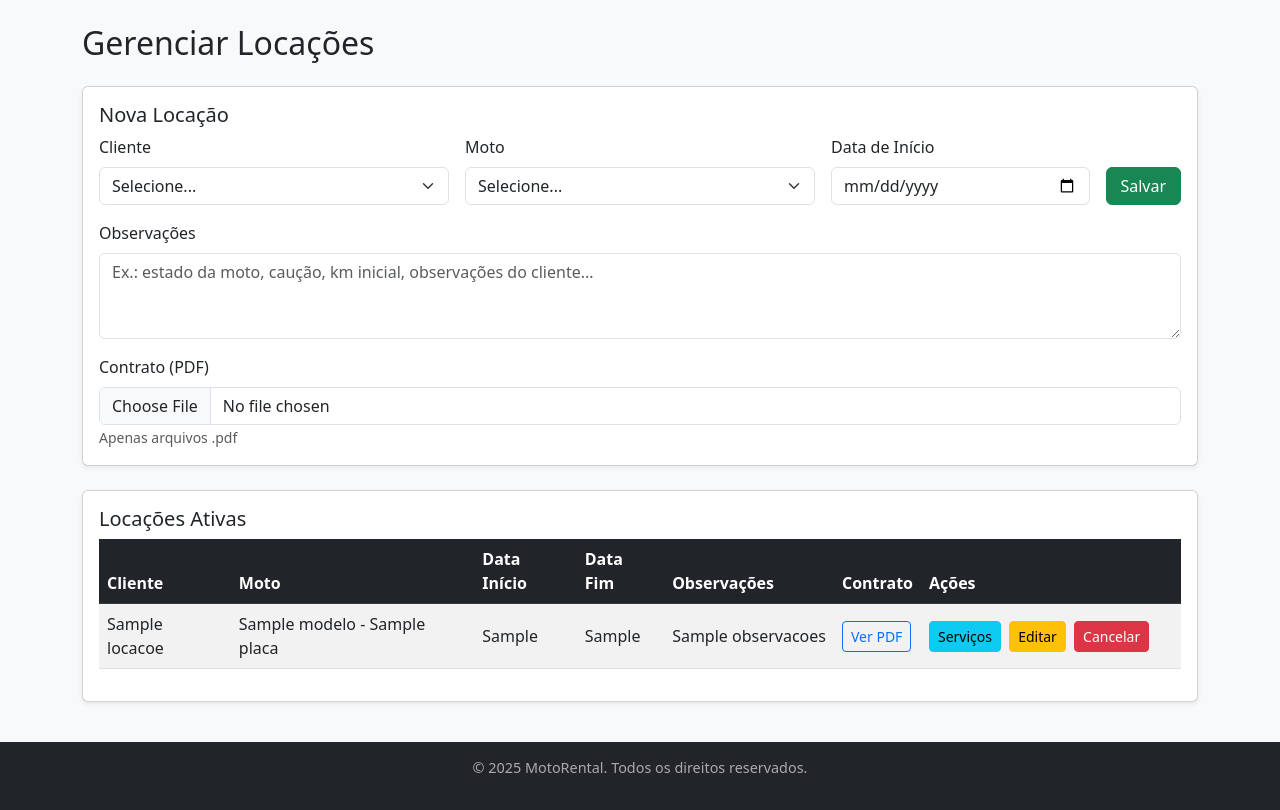
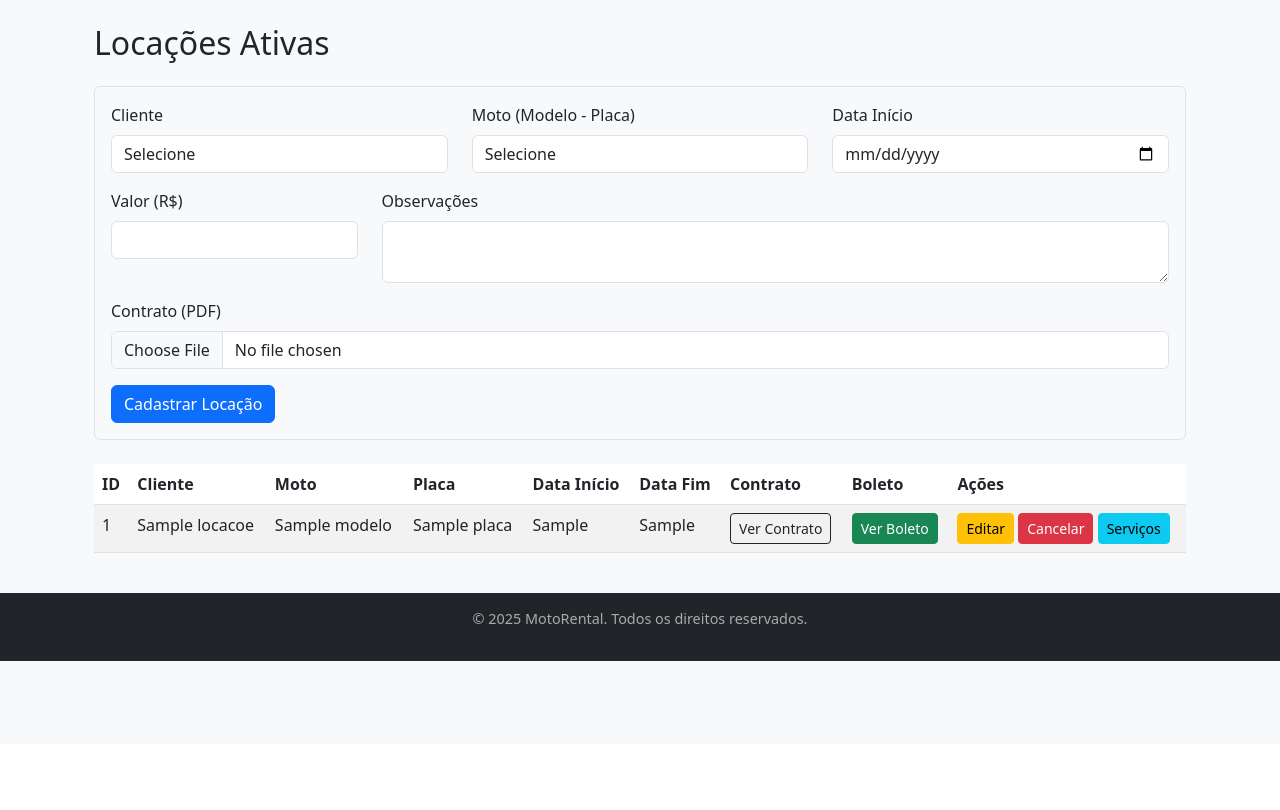
Before and after one commit to fabricio-47/MotoRental, a Flask app: page /locacoes in a window 1280 px wide. Shown: the part 56-866 px from the top of the page. After the commit the page ends 717 px from the top, so only its background shows below. Run offline with Flask 3, Linux system fonts and the light colour scheme; a database or web service that is not in the repository returns one stand-in record (values such as "Sample title"); parts of the project's set-up code (start-up, migrations or seed data) failed here and were passed over; some libraries are stand-ins or nearby versions.

Commit message:
integração com o ASAAS

```diff
--- a/app.py
+++ b/app.py
@@ -1,4 +1,5 @@
 import os
+import requests
 from flask import Flask, render_template, request, redirect, url_for, flash, session, send_from_directory
 from werkzeug.security import generate_password_hash, check_password_hash
 from werkzeug.utils import secure_filename
@@ -49,6 +50,32 @@ ALLOWED_DOC_EXTENSIONS = {'pdf', 'png', 'jpg', 'jpeg'}
 
 def allowed_documento(filename):
     return '.' in filename and filename.rsplit('.', 1)[1].lower() in ALLOWED_DOC_EXTENSIONS
+
+# ---------------- ASAAS ----------------
+ASAAS_API_KEY = os.environ.get("ASAAS_API_KEY")
+ASAAS_BASE_URL = os.environ.get("ASAAS_BASE_URL", "https://sandbox.asaas.com/api/v3")
+
+asaas_headers = {
+    "accept": "application/json",
+    "content-type": "application/json",
+    "access_token": ASAAS_API_KEY
+}
+
+def criar_cliente_asaas(nome, email, cpf, telefone):
+    payload = {"name": nome, "email": email, "cpfCnpj": cpf, "mobilePhone": telefone}
+    r = requests.post(f"{ASAAS_BASE_URL}/customers", headers=asaas_headers, json=payload)
+    return r.json()
+
+def criar_cobranca_asaas(customer_id, valor, vencimento, descricao="Locação de Moto"):
+    payload = {
+        "customer": customer_id,
+        "billingType": "BOLETO",
+        "dueDate": vencimento,
+        "value": valor,
+        "description": descricao
+    }
+    r = requests.post(f"{ASAAS_BASE_URL}/payments", headers=asaas_headers, json=payload)
+    return r.json()
 
 # Inicializa funções de banco
 init_app(app)
@@ -182,11 +209,15 @@ def clientes():
         data_nascimento = request.form.get("data_nascimento")
         observacoes = request.form.get("observacoes")
 
+        # 🔹 Cria cliente no Asaas
+        asaas_cliente = criar_cliente_asaas(nome, email, cpf, telefone)
+        asaas_id = asaas_cliente.get("id")
+
         cur.execute("""
             INSERT INTO clientes
-                (nome, email, telefone, cpf, endereco, data_nascimento, observacoes)
-            VALUES (%s,%s,%s,%s,%s,%s,%s)
-        """, (nome, email, telefone, cpf, endereco, data_nascimento, observacoes))
+                (nome, email, telefone, cpf, endereco, data_nascimento, observacoes, asaas_id)
+            VALUES (%s,%s,%s,%s,%s,%s,%s,%s)
+        """, (nome, email, telefone, cpf, endereco, data_nascimento, observacoes, asaas_id))
         conn.commit()
         return redirect(url_for("clientes"))
 
@@ -397,6 +428,7 @@ def locacoes():
         moto_id = request.form["moto_id"]
         data_inicio = request.form["data_inicio"]
         observacoes = request.form.get("observacoes")
+        valor = request.form.get("valor") or 0
 
         # Upload do contrato PDF
         contrato_pdf = None
@@ -408,10 +440,18 @@ def locacoes():
                 file.save(contrato_path)
                 contrato_pdf = filename
 
+        # 🔹 Cria cobrança no Asaas
+        cur.execute("SELECT asaas_id FROM clientes WHERE id=%s", (cliente_id,))
+        cliente = cur.fetchone()
+        boleto_url = None
+        if cliente and cliente["asaas_id"]:
+            cobranca = criar_cobranca_asaas(cliente["asaas_id"], valor, data_inicio)
+            boleto_url = cobranca.get("bankSlipUrl")
+
         cur.execute("""
-            INSERT INTO locacoes (cliente_id, moto_id, data_inicio, observacoes, contrato_pdf)
-            VALUES (%s,%s,%s,%s,%s)
-        """, (cliente_id, moto_id, data_inicio, observacoes, contrato_pdf))
+            INSERT INTO locacoes (cliente_id, moto_id, data_inicio, observacoes, contrato_pdf, boleto_url)
+            VALUES (%s,%s,%s,%s,%s,%s)
+        """, (cliente_id, moto_id, data_inicio, observacoes, contrato_pdf, boleto_url))
 
         cur.execute("UPDATE motos SET disponivel=FALSE WHERE id=%s", (moto_id,))
         conn.commit()
@@ -425,7 +465,8 @@ def locacoes():
                           l.data_fim,
                           l.cancelado,
                           l.observacoes,
-                          l.contrato_pdf
+                          l.contrato_pdf,
+                          l.boleto_url
                    FROM locacoes l
                    JOIN clientes c ON l.cliente_id=c.id
                    JOIN motos m ON l.moto_id=m.id
--- a/requirements.txt
+++ b/requirements.txt
@@ -3,3 +3,4 @@ Werkzeug>=3.0
 click>=8.0
 gunicorn>=21.2
 psycopg2-binary>=2.9
+requests
--- a/schema.sql
+++ b/schema.sql
@@ -52,7 +52,8 @@ CREATE TABLE clientes (
     data_nascimento DATE,
     observacoes TEXT,
     -- Arquivo da CNH do cliente (imagem/pdf)
-    habilitacao_arquivo VARCHAR(255)
+    habilitacao_arquivo VARCHAR(255),
+    asaas_id VARCHAR(50)
 );
 
 -- ==========================================================
@@ -66,7 +67,8 @@ CREATE TABLE locacoes (
     data_fim DATE,
     cancelado BOOLEAN DEFAULT FALSE,       -- se TRUE = locação cancelada
     observacoes TEXT,                      -- anotações internas
-    contrato_pdf VARCHAR(255)              -- contrato da locação (PDF)
+    contrato_pdf VARCHAR(255),              -- contrato da locação (PDF)
+    boleto_url TEXT
 );
 
 -- Índice útil para listagem de canceladas/ativas
--- a/templates/locacoes.html
+++ b/templates/locacoes.html
@@ -1,114 +1,113 @@
-{% extends 'base.html' %}
+{% extends "base.html" %}
+{% block content %}
+<div class="container mt-4">
 
-{% block content %}
-<h2 class="mb-4">Gerenciar Locações</h2>
+  <h2 class="mb-4">Locações Ativas</h2>
 
-<!-- Formulário de nova locação -->
-<div class="card mb-4 shadow-sm">
-  <div class="card-body">
-    <h5 class="card-title">Nova Locação</h5>
-    <form method="post" enctype="multipart/form-data">
-      <div class="row g-3 align-items-end">
+  <!-- Formulário nova locação -->
+  <form method="POST" enctype="multipart/form-data" class="mb-4 p-3 border rounded bg-light">
+    <div class="row">
       <div class="col-md-4">
-          <label class="form-label">Cliente</label>
-          <select name="cliente_id" class="form-select" required>
-            <option value="">Selecione...</option>
-            {% for c in clientes %}
-              <option value="{{ c.id }}">{{ c.nome }}</option>
+        <label for="cliente_id" class="form-label">Cliente</label>
+        <select name="cliente_id" class="form-control" required>
+          <option value="">Selecione</option>
+          {% for cliente in clientes %}
+          <option value="{{ cliente.id }}">{{ cliente.nome }}</option>
           {% endfor %}
         </select>
       </div>
       <div class="col-md-4">
-          <label class="form-label">Moto</label>
-          <select name="moto_id" class="form-select" required>
-            <option value="">Selecione...</option>
-            {% for m in motos %}
-              <option value="{{ m.id }}">{{ m.modelo }} - {{ m.placa }}</option>
+        <label for="moto_id" class="form-label">Moto (Modelo - Placa)</label>
+        <select name="moto_id" class="form-control" required>
+          <option value="">Selecione</option>
+          {% for moto in motos %}
+          <option value="{{ moto.id }}">{{ moto.modelo }} - {{ moto.placa }}</option>
           {% endfor %}
         </select>
       </div>
-        <div class="col-md-3">
-          <label class="form-label">Data de Início</label>
+      <div class="col-md-4">
+        <label for="data_inicio" class="form-label">Data Início</label>
         <input type="date" name="data_inicio" class="form-control" required>
       </div>
-        <div class="col-md-1">
-          <button class="btn btn-success w-100">Salvar</button>
     </div>
-
-        <div class="col-md-12">
-          <label class="form-label">Observações</label>
-          <textarea name="observacoes" class="form-control" rows="3" placeholder="Ex.: estado da moto, caução, km inicial, observações do cliente..."></textarea>
+    <div class="row mt-3">
+      <div class="col-md-3">
+        <label for="valor" class="form-label">Valor (R$)</label>
+        <input type="number" name="valor" min="0" step="0.01" class="form-control">
       </div>
-
-        <div class="col-md-12">
-          <label class="form-label">Contrato (PDF)</label>
-          <input type="file" name="contrato_pdf" class="form-control" accept=".pdf">
-          <small class="text-muted">Apenas arquivos .pdf</small>
+      <div class="col-md-9">
+        <label for="observacoes" class="form-label">Observações</label>
+        <textarea name="observacoes" class="form-control"></textarea>
       </div>
     </div>
-    </form>
+    <div class="row mt-3">
+      <div class="col-md-12">
+        <label for="contrato_pdf" class="form-label">Contrato (PDF)</label>
+        <input type="file" name="contrato_pdf" accept="application/pdf" class="form-control">
       </div>
     </div>
+    <button type="submit" class="btn btn-primary mt-3">Cadastrar Locação</button>
+  </form>
 
-<!-- Lista de locações -->
-<div class="card shadow-sm">
-  <div class="card-body">
-    <h5 class="card-title">Locações Ativas</h5>
-    <div class="table-responsive">
-      <table class="table table-striped table-hover align-middle">
-        <thead class="table-dark">
+  <!-- Listagem -->
+  <table class="table table-striped mt-3">
+    <thead>
       <tr>
+        <th>ID</th>
         <th>Cliente</th>
         <th>Moto</th>
+        <th>Placa</th>
         <th>Data Início</th>
         <th>Data Fim</th>
-            <th>Observações</th>
         <th>Contrato</th>
-            <th style="width: 260px;">Ações</th>
+        <th>Boleto</th>
+        <th>Ações</th>
       </tr>
     </thead>
     <tbody>
-          {% for l in locacoes %}
+      {% for locacao in locacoes %}
       <tr>
-            <td>{{ l.nome }}</td>
-            <td>{{ l.modelo }} - {{ l.placa }}</td>
-            <td>{{ l.data_inicio }}</td>
-            <td>{{ l.data_fim or '-' }}</td>
-            <td style="max-width: 280px; white-space: nowrap; overflow: hidden; text-overflow: ellipsis;" title="{{ l.observacoes }}">
-              {{ l.observacoes or '-' }}
-            </td>
+        <td>{{ locacao.id }}</td>
+        <td>{{ locacao.nome }}</td>
+        <td>{{ locacao.modelo }}</td>
+        <td>{{ locacao.placa }}</td>
+        <td>{{ locacao.data_inicio }}</td>
         <td>
-              {% if l.contrato_pdf %}
-                <a href="{{ url_for('uploaded_contract', filename=l.contrato_pdf) }}" target="_blank" class="btn btn-sm btn-outline-primary">
-                  Ver PDF
-                </a>
+          {% if locacao.data_fim %}
+            {{ locacao.data_fim }}
           {% else %}
-                <span class="text-muted">-</span>
+            -
           {% endif %}
         </td>
         <td>
-              <a href="{{ url_for('servicos_locacao', locacao_id=l.id) }}" class="btn btn-sm btn-info me-1">
-                Serviços
-              </a>
-              <a href="{{ url_for('editar_locacao', id=l.id) }}" class="btn btn-sm btn-warning me-1">
-                Editar
-              </a>
-              <form action="{{ url_for('cancelar_locacao', id=l.id) }}" method="post" style="display:inline;">
-                <button type="submit" class="btn btn-sm btn-danger"
-                        onclick="return confirm('Tem certeza que deseja cancelar esta locação?')">
-                  Cancelar
-                </button>
+          {% if locacao.contrato_pdf %}
+            <a class="btn btn-sm btn-outline-dark"
+               href="{{ url_for('uploaded_contract', filename=locacao.contrato_pdf) }}"
+               target="_blank">Ver Contrato</a>
+          {% else %}
+            -
+          {% endif %}
+        </td>
+        <td>
+          {% if locacao.boleto_url %}
+            <a class="btn btn-sm btn-success" href="{{ locacao.boleto_url }}" target="_blank">Ver Boleto</a>
+          {% else %}
+            -
+          {% endif %}
+        </td>
+        <td>
+          <a href="{{ url_for('editar_locacao', id=locacao.id) }}" class="btn btn-warning btn-sm">Editar</a>
+          <form action="{{ url_for('cancelar_locacao', id=locacao.id) }}" method="POST" style="display:inline;">
+            <button type="submit" class="btn btn-danger btn-sm"
+                    onclick="return confirm('Tem certeza que deseja cancelar esta locação?')">Cancelar</button>
           </form>
+          <a href="{{ url_for('servicos_locacao', locacao_id=locacao.id) }}"
+             class="btn btn-info btn-sm">Serviços</a>
         </td>
-          </tr>
-          {% else %}
-          <tr>
-            <td colspan="7" class="text-center text-muted">Nenhuma locação registrada.</td>
       </tr>
       {% endfor %}
     </tbody>
   </table>
-    </div>
-  </div>
+
 </div>
 {% endblock %}
```
Also changed, not shown: templates/locacoes_canceladas.html (+36 -34 lines). Lines whose indentation alone changed are shown as unchanged.
